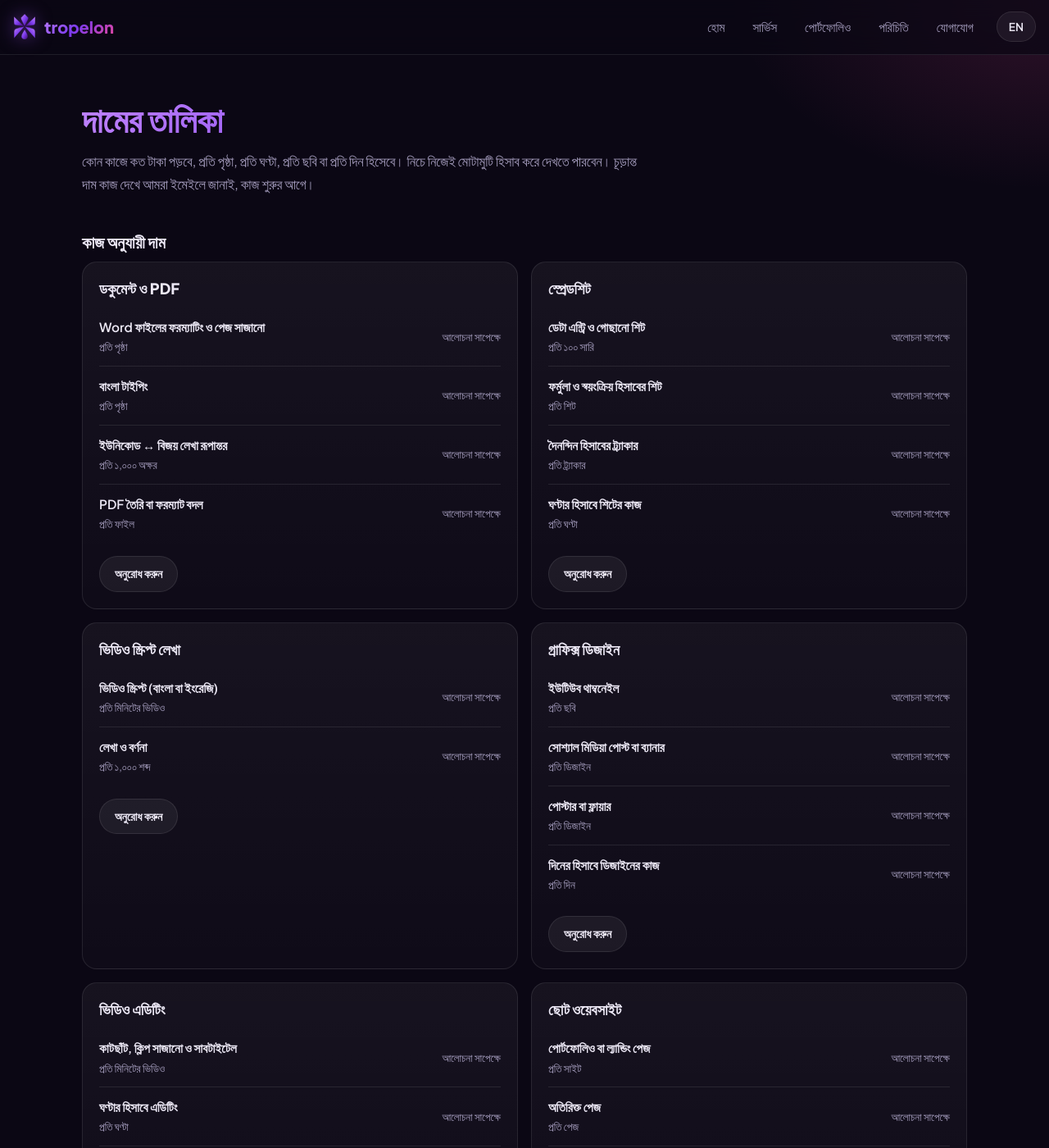
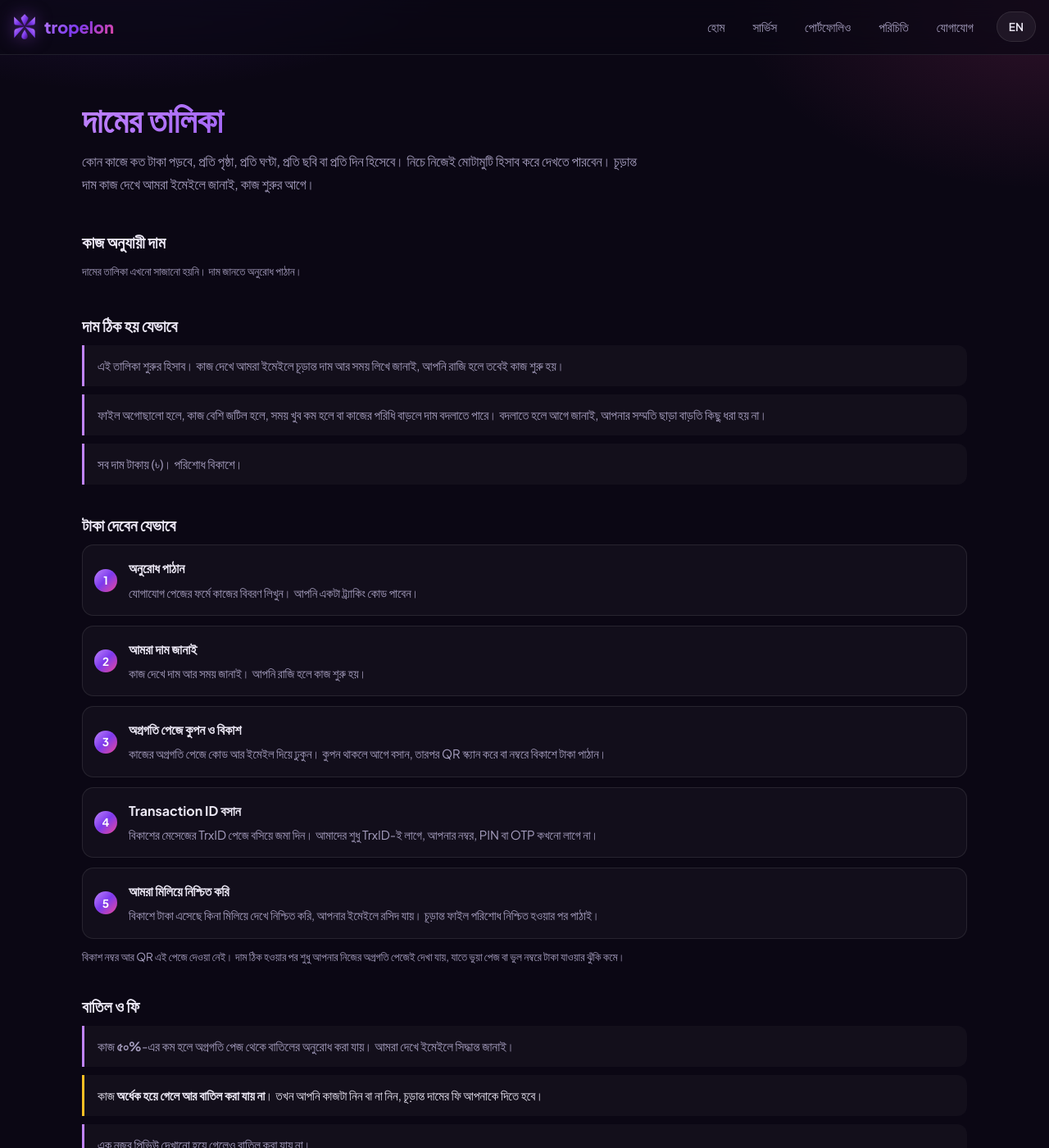
Before and after one commit to tropelon/Ponzile, a Jekyll site: the page built from pricing.html, in a window 1280 px wide and 1400 px high. Shown: the whole window at 82% size. Built offline with Jekyll 4.4.1, drawn with Linux system fonts in a browser that asks for light colours; some of the changed text lies outside the part shown.

Commit message:
Refactor pricing data handling in pricing.html

```diff
--- a/pricing.html
+++ b/pricing.html
@@ -3,69 +3,15 @@ layout: default
 title: দামের তালিকা
 description: কোন কাজে কত টাকা পড়বে, প্রতি পৃষ্ঠা, প্রতি ঘণ্টা বা প্রতি ছবি হিসেবে, আর কীভাবে টাকা দিতে হয় | What each job costs, per page, hour or image, and how payment works
 permalink: /pricing/
-# ====================================================================
-# দাম বসানোর জায়গা। শুধু নিচের "price:" লেখার পর সংখ্যা বসান, টাকায়।
-#   price: 150      <- প্রতি এককের দাম ১৫০ টাকা (বাংলা সংখ্যা ১৫০ লিখলেও চলবে)
-#   price: ""       <- ফাঁকা থাকলে পেজে "আলোচনা সাপেক্ষে" দেখাবে
-# একটাও দাম না বসালে "হিসাব করে দেখুন" অংশটা লুকানো থাকবে।
-# নতুন লাইন যোগ করতে চাইলে যেকোনো একটা লাইন কপি করে বদলে নিন।
-# ====================================================================
-currency: "৳"
-min_order: ""        # ন্যূনতম অর্ডার (টাকা)। ফাঁকা থাকলে দেখানো হবে না
-rush_percent: ""     # জরুরি কাজে বাড়তি কত শতাংশ। ফাঁকা থাকলে দেখানো হবে না
-free_revisions: ""   # বিনামূল্যে কতবার সংশোধন। ফাঁকা থাকলে দেখানো হবে না
-rates:
-  - key: documents
-    bn: ডকুমেন্ট ও PDF
-    en: Documents & PDF
-    items:
-      - {price: "", bn: "Word ফাইলের ফরম্যাটিং ও পেজ সাজানো", en: "Word formatting and page layout", unit_bn: "প্রতি পৃষ্ঠা", unit_en: "per page"}
-      - {price: "", bn: "বাংলা টাইপিং", en: "Bangla typing", unit_bn: "প্রতি পৃষ্ঠা", unit_en: "per page"}
-      - {price: "", bn: "ইউনিকোড ↔ বিজয় লেখা রূপান্তর", en: "Unicode ↔ Bijoy conversion", unit_bn: "প্রতি ১,০০০ অক্ষর", unit_en: "per 1,000 characters"}
-      - {price: "", bn: "PDF তৈরি বা ফরম্যাট বদল", en: "PDF creation or conversion", unit_bn: "প্রতি ফাইল", unit_en: "per file"}
-  - key: spreadsheet
-    bn: স্প্রেডশিট
-    en: Spreadsheets
-    items:
-      - {price: "", bn: "ডেটা এন্ট্রি ও গোছানো শিট", en: "Data entry and tidy sheets", unit_bn: "প্রতি ১০০ সারি", unit_en: "per 100 rows"}
-      - {price: "", bn: "ফর্মুলা ও স্বয়ংক্রিয় হিসাবের শিট", en: "Formula and auto-calculation sheet", unit_bn: "প্রতি শিট", unit_en: "per sheet"}
-      - {price: "", bn: "দৈনন্দিন হিসাবের ট্র্যাকার", en: "Everyday record tracker", unit_bn: "প্রতি ট্র্যাকার", unit_en: "per tracker"}
-      - {price: "", bn: "ঘণ্টার হিসাবে শিটের কাজ", en: "Sheet work by the hour", unit_bn: "প্রতি ঘণ্টা", unit_en: "per hour"}
-  - key: script
-    bn: ভিডিও স্ক্রিপ্ট লেখা
-    en: Video script writing
-    items:
-      - {price: "", bn: "ভিডিও স্ক্রিপ্ট (বাংলা বা ইংরেজি)", en: "Video script (Bangla or English)", unit_bn: "প্রতি মিনিটের ভিডিও", unit_en: "per minute of video"}
-      - {price: "", bn: "লেখা ও বর্ণনা", en: "Writing and narration", unit_bn: "প্রতি ১,০০০ শব্দ", unit_en: "per 1,000 words"}
-  - key: design
-    bn: গ্রাফিক্স ডিজাইন
-    en: Graphic design
-    items:
-      - {price: "", bn: "ইউটিউব থাম্বনেইল", en: "YouTube thumbnail", unit_bn: "প্রতি ছবি", unit_en: "per image"}
-      - {price: "", bn: "সোশ্যাল মিডিয়া পোস্ট বা ব্যানার", en: "Social media post or banner", unit_bn: "প্রতি ডিজাইন", unit_en: "per design"}
-      - {price: "", bn: "পোস্টার বা ফ্লায়ার", en: "Poster or flyer", unit_bn: "প্রতি ডিজাইন", unit_en: "per design"}
-      - {price: "", bn: "দিনের হিসাবে ডিজাইনের কাজ", en: "Design work by the day", unit_bn: "প্রতি দিন", unit_en: "per day"}
-  - key: video
-    bn: ভিডিও এডিটিং
-    en: Video editing
-    items:
-      - {price: "", bn: "কাটছাঁট, ক্লিপ সাজানো ও সাবটাইটেল", en: "Cutting, arranging clips and subtitles", unit_bn: "প্রতি মিনিটের ভিডিও", unit_en: "per minute of video"}
-      - {price: "", bn: "ঘণ্টার হিসাবে এডিটিং", en: "Editing by the hour", unit_bn: "প্রতি ঘণ্টা", unit_en: "per hour"}
-      - {price: "", bn: "দিনের হিসাবে এডিটিং", en: "Editing by the day", unit_bn: "প্রতি দিন", unit_en: "per day"}
-  - key: website
-    bn: ছোট ওয়েবসাইট
-    en: Small websites
-    items:
-      - {price: "", bn: "পোর্টফোলিও বা ল্যান্ডিং পেজ", en: "Portfolio or landing page", unit_bn: "প্রতি সাইট", unit_en: "per site"}
-      - {price: "", bn: "অতিরিক্ত পেজ", en: "Extra page", unit_bn: "প্রতি পেজ", unit_en: "per page"}
-      - {price: "", bn: "ঘণ্টার হিসাবে ওয়েবের কাজ", en: "Web work by the hour", unit_bn: "প্রতি ঘণ্টা", unit_en: "per hour"}
+# দাম এখানে নেই। দাম বসে _data/pricing.yml ফাইলে (Pages CMS-এর "দামের তালিকা" ফর্ম থেকেও বদলানো যায়)।
 ---
-{% assign cur = page.currency | default: "৳" %}
+{% assign pr = site.data.pricing %}
+{% assign cur = pr.currency | default: "৳" %}
 {% assign any_price = false %}
-{% for s in page.rates %}{% for it in s.items %}{% capture pp %}{{ it.price }}{% endcapture %}{% if pp != "" %}{% assign any_price = true %}{% endif %}{% endfor %}{% endfor %}
-{% capture min_s %}{{ page.min_order }}{% endcapture %}
-{% capture rush_s %}{{ page.rush_percent }}{% endcapture %}
-{% capture rev_s %}{{ page.free_revisions }}{% endcapture %}
+{% for s in pr.rates %}{% for it in s.items %}{% capture pp %}{{ it.price }}{% endcapture %}{% if pp != "" %}{% assign any_price = true %}{% endif %}{% endfor %}{% endfor %}
+{% capture min_s %}{{ pr.min_order }}{% endcapture %}
+{% capture rush_s %}{{ pr.rush_percent }}{% endcapture %}
+{% capture rev_s %}{{ pr.free_revisions }}{% endcapture %}
 
 <style>
   [hidden]{display:none!important}
@@ -141,10 +87,10 @@ rates:
       <div>
         <label for="eItem"><span class="bn">কোন কাজ</span><span class="en">Which job</span></label>
         <select id="eItem">
-          {% for s in page.rates %}
-          <optgroup label="{{ s.bn | escape }}" data-bn="{{ s.bn | escape }}" data-en="{{ s.en | escape }}">
+          {% for s in pr.rates %}
+          <optgroup label="{{ s.bn | escape }}" data-bn="{{ s.bn | escape }}" data-en="{{ s.en | default: s.bn | escape }}">
             {% for it in s.items %}{% capture pp %}{{ it.price }}{% endcapture %}
-            <option value="{{ s.key }}-{{ forloop.index }}" data-price="{{ pp | escape }}" data-bn="{{ it.bn | escape }}" data-en="{{ it.en | escape }}" data-ubn="{{ it.unit_bn | escape }}" data-uen="{{ it.unit_en | escape }}"{% if pp == "" %} disabled{% endif %}>{{ it.bn | escape }}</option>
+            <option value="{{ s.key }}-{{ forloop.index }}" data-price="{{ pp | escape }}" data-bn="{{ it.bn | escape }}" data-en="{{ it.en | default: it.bn | escape }}" data-ubn="{{ it.unit_bn | escape }}" data-uen="{{ it.unit_en | default: it.unit_bn | escape }}"{% if pp == "" %} disabled{% endif %}>{{ it.bn | escape }}</option>
             {% endfor %}
           </optgroup>
           {% endfor %}
@@ -173,21 +119,25 @@ rates:
 {% endif %}
 
 <h2 class="pr-h2"><span class="bn">কাজ অনুযায়ী দাম</span><span class="en">Prices by service</span></h2>
+{% if pr.rates == nil or pr.rates.size == 0 %}
+<p class="meta"><span class="bn">দামের তালিকা এখনো সাজানো হয়নি। দাম জানতে <a href="{{ '/contact/' | relative_url }}">অনুরোধ পাঠান</a>।</span><span class="en">The price list is not set up yet. <a href="{{ '/contact/' | relative_url }}">Send a request</a> to get a quote.</span></p>
+{% endif %}
 <div class="pr-grid">
-  {% for s in page.rates %}
-  <section class="pr-card" id="p-{{ s.key }}">
-    <h3><span class="bn">{{ s.bn | escape }}</span><span class="en">{{ s.en | escape }}</span></h3>
+  {% for s in pr.rates %}
+  <section class="pr-card" id="p-{{ forloop.index }}">
+    <h3><span class="bn">{{ s.bn | escape }}</span><span class="en">{{ s.en | default: s.bn | escape }}</span></h3>
     <ul class="pr-rows">
       {% for it in s.items %}{% capture pp %}{{ it.price }}{% endcapture %}
       <li>
-        <span class="nm"><span class="bn">{{ it.bn | escape }}</span><span class="en">{{ it.en | escape }}</span></span>
-        <span class="un"><span class="bn">{{ it.unit_bn | escape }}</span><span class="en">{{ it.unit_en | escape }}</span></span>
+        <span class="nm"><span class="bn">{{ it.bn | escape }}</span><span class="en">{{ it.en | default: it.bn | escape }}</span></span>
+        <span class="un"><span class="bn">{{ it.unit_bn | escape }}</span><span class="en">{{ it.unit_en | default: it.unit_bn | escape }}</span></span>
         {% if pp != "" %}<span class="pv">{{ cur }}<span class="mv" data-v="{{ pp | escape }}">{{ pp }}</span></span>
         {% else %}<span class="pv neg"><span class="bn">আলোচনা সাপেক্ষে</span><span class="en">On request</span></span>{% endif %}
       </li>
       {% endfor %}
     </ul>
-    <a class="btn go" href="{{ '/contact/?service=' | append: s.key | relative_url }}"><span class="bn">অনুরোধ করুন</span><span class="en">Request this</span></a>
+    {% capture sk %}{{ s.key | uri_escape }}{% endcapture %}
+    <a class="btn go" href="{% if sk != "" %}{{ '/contact/?service=' | append: sk | relative_url }}{% else %}{{ '/contact/' | relative_url }}{% endif %}"><span class="bn">অনুরোধ করুন</span><span class="en">Request this</span></a>
   </section>
   {% endfor %}
 </div>
```
